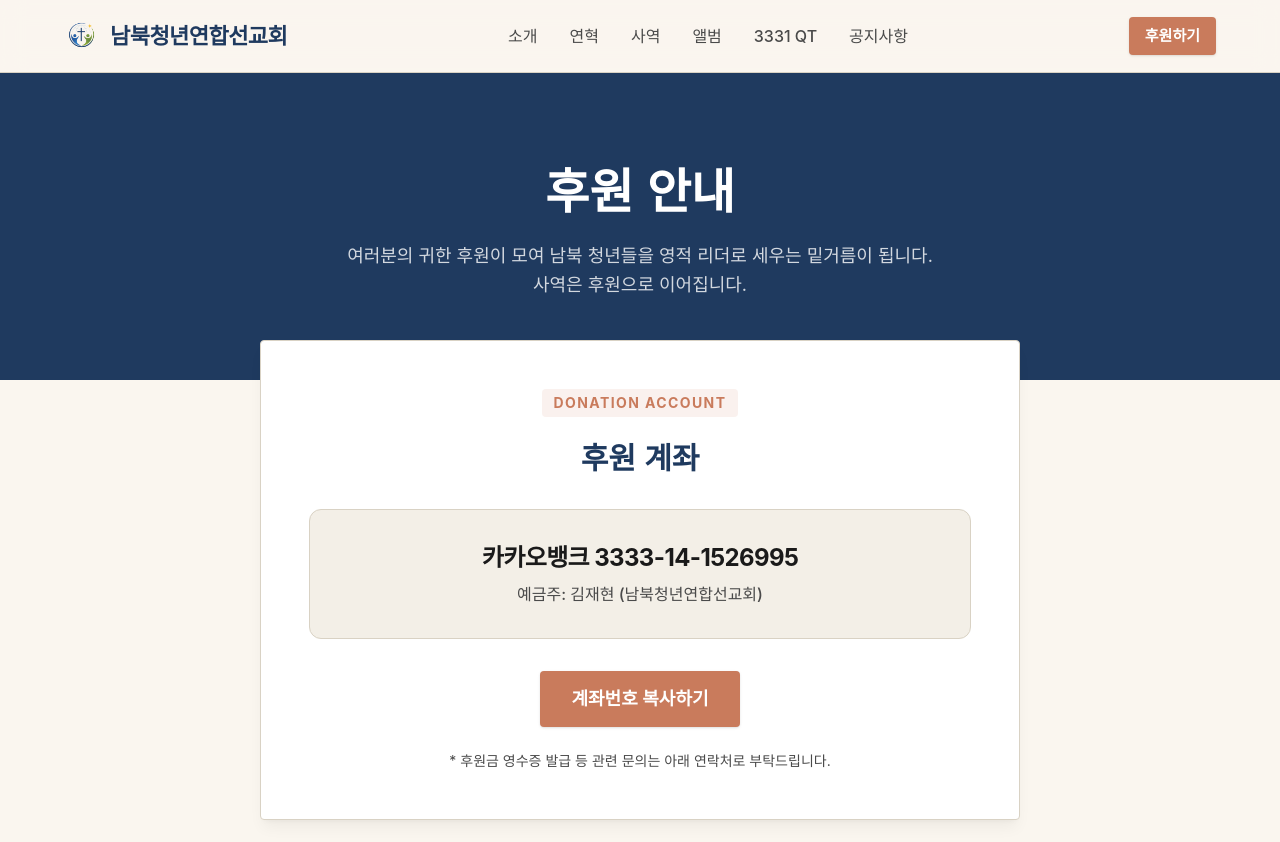
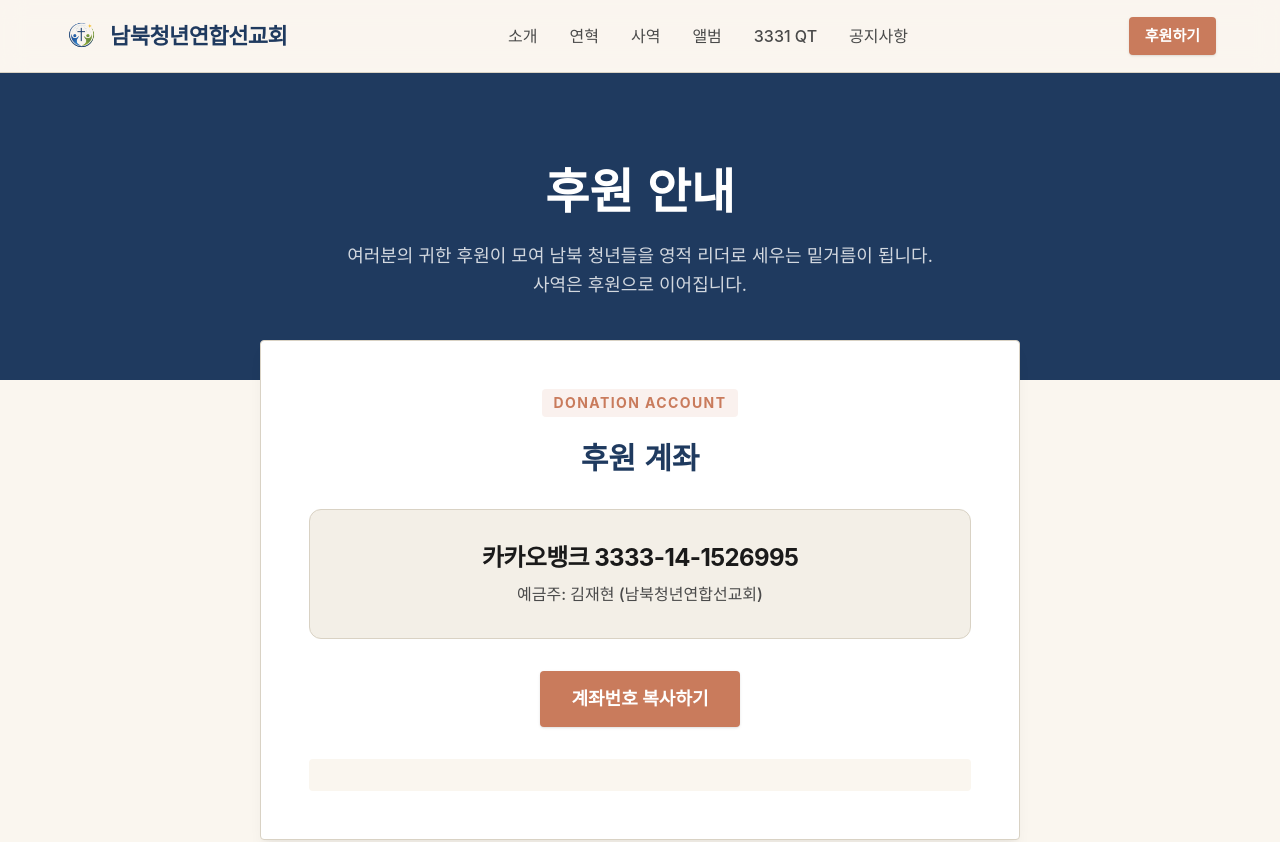
Before and after one commit to kimno1919-bit/nk, a Next.js app: page /support in a window 1280 px wide. Shown: the top 842 px of the page. Built offline with nearby package versions, Linux system fonts and the light colour scheme; a web font is replaced by a local one.

Commit message:
fix: 후원 페이지 내 영수증 발급 안내 문구 제거

```diff
--- a/src/app/support/page.tsx
+++ b/src/app/support/page.tsx
@@ -45,8 +45,7 @@ export default function SupportPage() {
             {copied ? "복사 완료!" : "계좌번호 복사하기"}
           </Button>
 
-          <p className="text-sm text-ink-2 mt-6">
-            * 후원금 영수증 발급 등 관련 문의는 아래 연락처로 부탁드립니다.
+          <p className="mt-8 text-sm text-ink-2/80 bg-paper-cream p-4 rounded text-center">
           </p>
         </Card>
 
```
